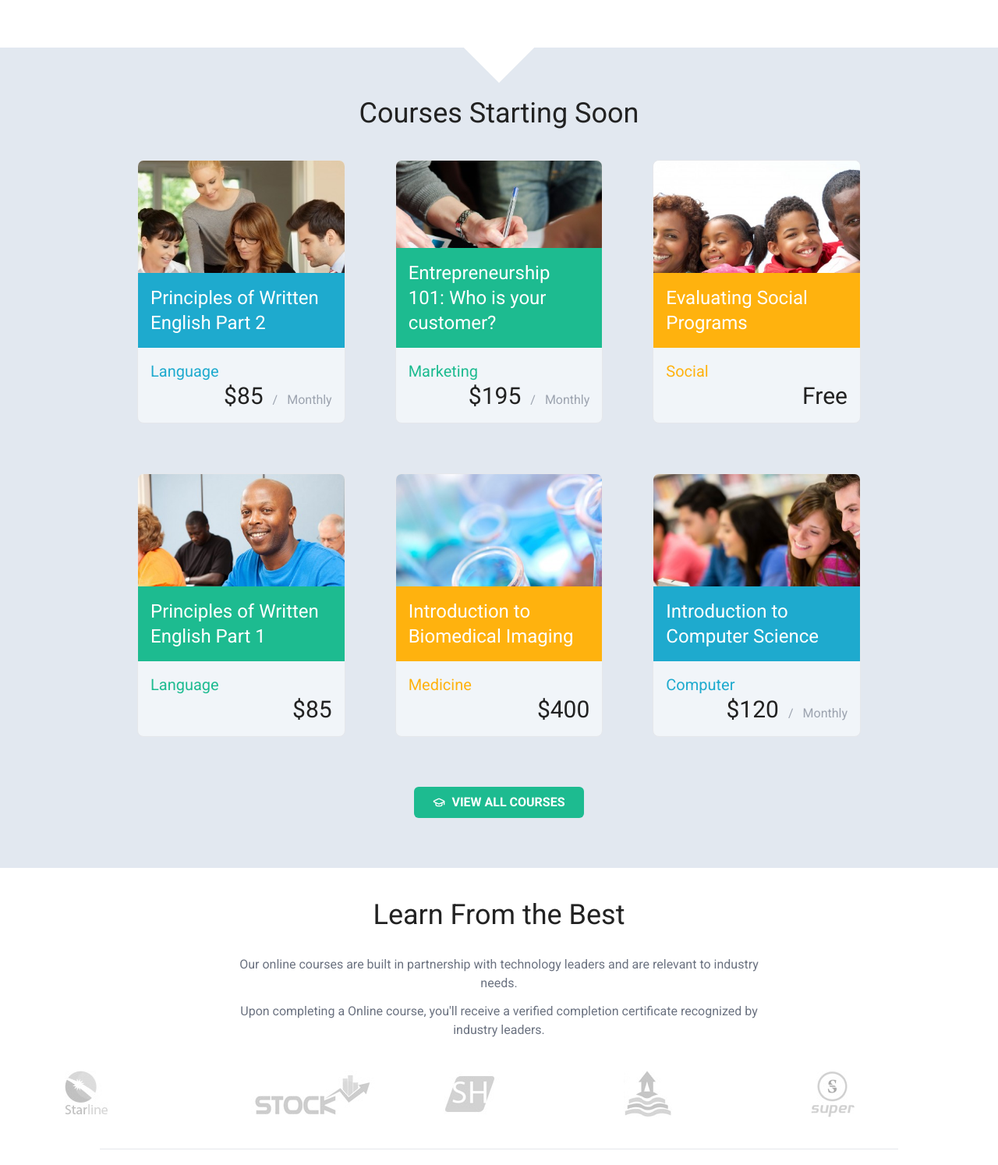
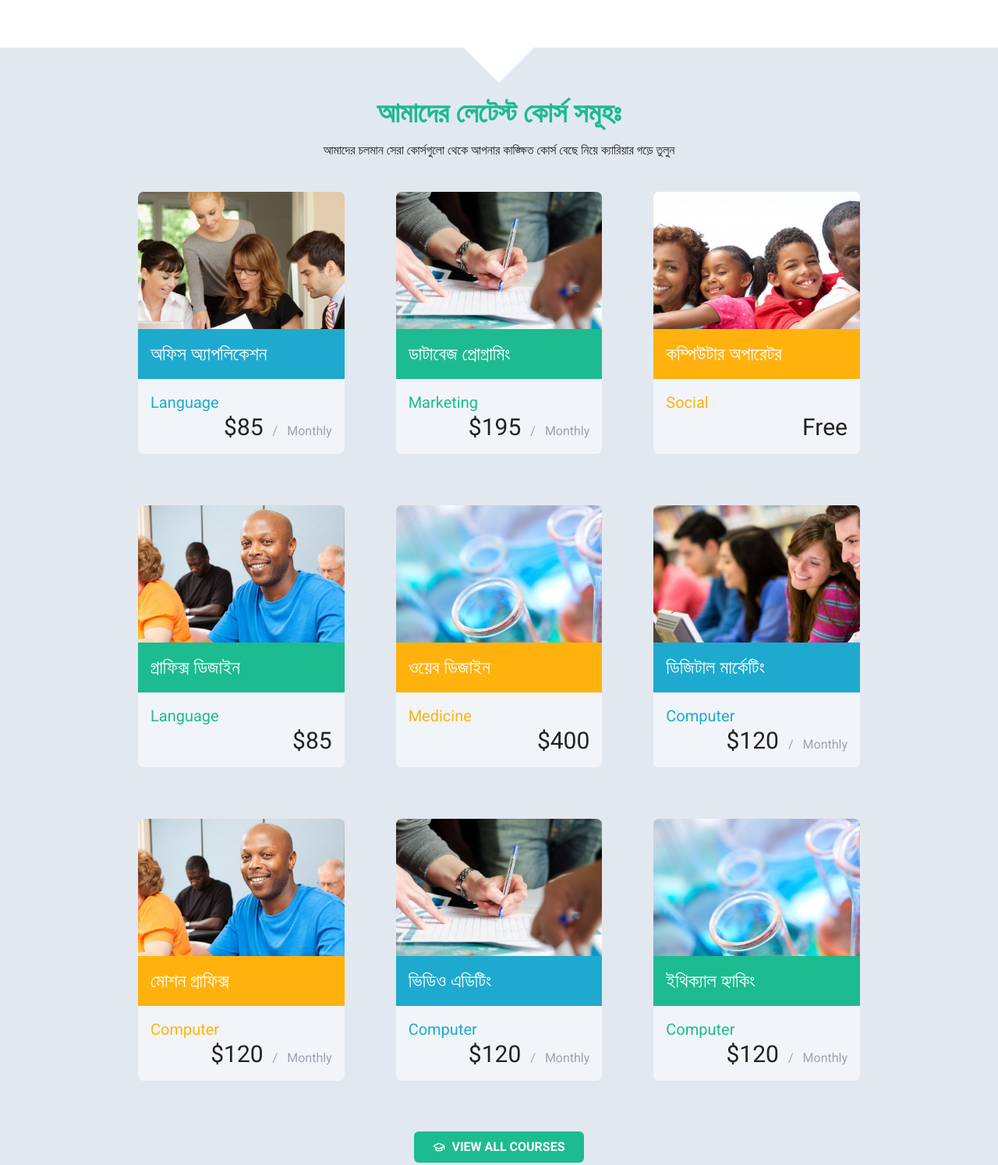
Before and after one commit to mohon01/BestComputer, a Gatsby site: page / in a window 1280 px wide. Shown: the part 831-2325 px from the top of the page at 78% size. Built offline with nearby package versions, Linux system fonts and the light colour scheme; Gatsby itself is replaced by a stand-in of ours; a web font is replaced by a local one.

Commit message:
updated language

```diff
--- a/src/components/common/Headers/Header.tsx
+++ b/src/components/common/Headers/Header.tsx
@@ -11,7 +11,7 @@ export default function Header() {
       </div>
       <div className="flex items-center justify-between">
         <div className="font-loveYa text-lg md:text-3xl font-bold text-white">
-          Education Center
+          বেস্ট কম্পিউটার ট্রেনিং সেন্টার
         </div>
         <div className="md:flex hidden items-center gap-2">
           <Navigation />
--- a/src/components/common/Headers/Navigation.tsx
+++ b/src/components/common/Headers/Navigation.tsx
@@ -13,12 +13,11 @@ const Navigation: React.FC = () => {
   const navRef = useRef<HTMLUListElement>(null);
 
   const navItems: NavItem[] = [
-    { id: 1, label: "HomePage", path: "/" },
-    { id: 2, label: "Features", path: "/blog" },
-    { id: 3, label: "Courses", path: "/gallery" },
-    { id: 4, label: "Teachers", path: "/about" },
-    { id: 5, label: "Blog", path: "/contact" },
-    { id: 6, label: "Shop", path: "/shop" },
+    { id: 1, label: "হোমপেজ", path: "/" },
+    { id: 2, label: "নোটিশ", path: "/blog" },
+    { id: 3, label: "কোর্স সমূহ", path: "/gallery" },
+    { id: 4, label: "আবেদন করুন", path: "/about" },
+    { id: 5, label: "আমাদের সম্পর্কে", path: "/contact" },
   ];
 
   const getBackgroundStyles = () => {
--- a/src/components/common/Headers/StickyHeader.tsx
+++ b/src/components/common/Headers/StickyHeader.tsx
@@ -31,7 +31,7 @@ export default function StickyHeader() {
     >
       <div className="flex items-center max-w-5xl mx-auto justify-between">
         <div className="font-loveYa text-3xl font-bold text-white">
-          Education Center
+          বেস্ট কম্পিউটার ট্রেনিং সেন্টার
         </div>
         <div className="flex items-center gap-2">
           <Navigation />
--- a/src/components/route/home/courses/Courses.tsx
+++ b/src/components/route/home/courses/Courses.tsx
@@ -11,14 +11,20 @@ import CoursesModel from "./CoursesModel";
 export default function Courses() {
   return (
     <div className="bg-slate-200 py-16 space-y-10 px-2 md:px-44">
-      <p className="text-4xl flex flex-col md:flex-row items-center justify-center">
-        Courses Starting Soon
-      </p>
+      <div className="text-center space-y-4">
+        <p className="text-4xl text-primary-100 font-bold">
+          আমাদের লেটেস্ট কোর্স সমূহঃ
+        </p>
+        <p>
+          আমাদের চলমান সেরা কোর্সগুলো থেকে আপনার কাঙ্ক্ষিত কোর্স বেছে নিয়ে
+          ক্যারিয়ার গড়ে তুলুন
+        </p>
+      </div>
       <div className=" items-center justify-center  gap-16 grid  md:grid-cols-3">
         <CoursesModel
           img={img1}
           color="blue"
-          title="Principles of Written English Part 2"
+          title="অফিস অ্যাপলিকেশন"
           price="$85"
           month
           category="Language"
@@ -26,7 +32,7 @@ export default function Courses() {
         <CoursesModel
           img={img2}
           color="green"
-          title="Entrepreneurship 101: Who is your customer?"
+          title="ডাটাবেজ প্রোগ্রামিং"
           price="$195"
           month
           category="Marketing"
@@ -34,28 +40,52 @@ export default function Courses() {
         <CoursesModel
           img={img3}
           color="yellow"
-          title="Evaluating Social Programs"
+          title="কম্পিউটার অপারেটর"
           price="Free"
           category="Social"
         />
         <CoursesModel
           img={img4}
           color="green"
-          title="Principles of Written English Part 1"
+          title="গ্রাফিক্স ডিজাইন"
           price="$85"
           category="Language"
         />
         <CoursesModel
           img={img5}
           color="yellow"
-          title="Introduction to Biomedical Imaging"
+          title="ওয়েব ডিজাইন"
           price="$400"
           category="Medicine"
         />
         <CoursesModel
           img={img6}
           color="blue"
-          title="Introduction to Computer Science"
+          title="ডিজিটাল মার্কেটিং"
+          price="$120"
+          month
+          category="Computer"
+        />
+        <CoursesModel
+          img={img4}
+          color="yellow"
+          title="মোশন গ্রাফিক্স"
+          price="$120"
+          month
+          category="Computer"
+        />
+        <CoursesModel
+          img={img2}
+          color="blue"
+          title="ভিডিও এডিটিং"
+          price="$120"
+          month
+          category="Computer"
+        />
+        <CoursesModel
+          img={img5}
+          color="green"
+          title="ইথিক্যাল হ্যাকিং"
           price="$120"
           month
           category="Computer"
```
